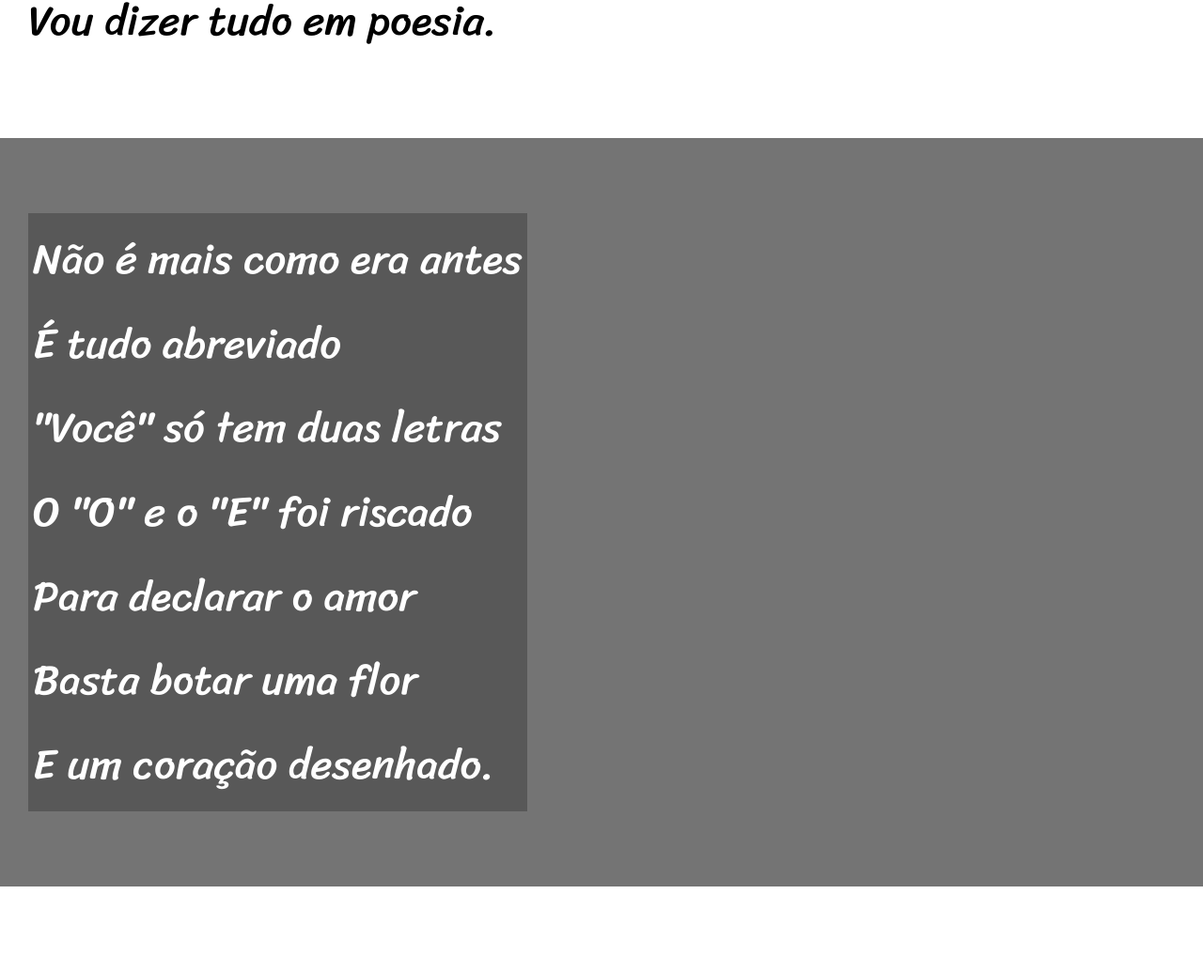
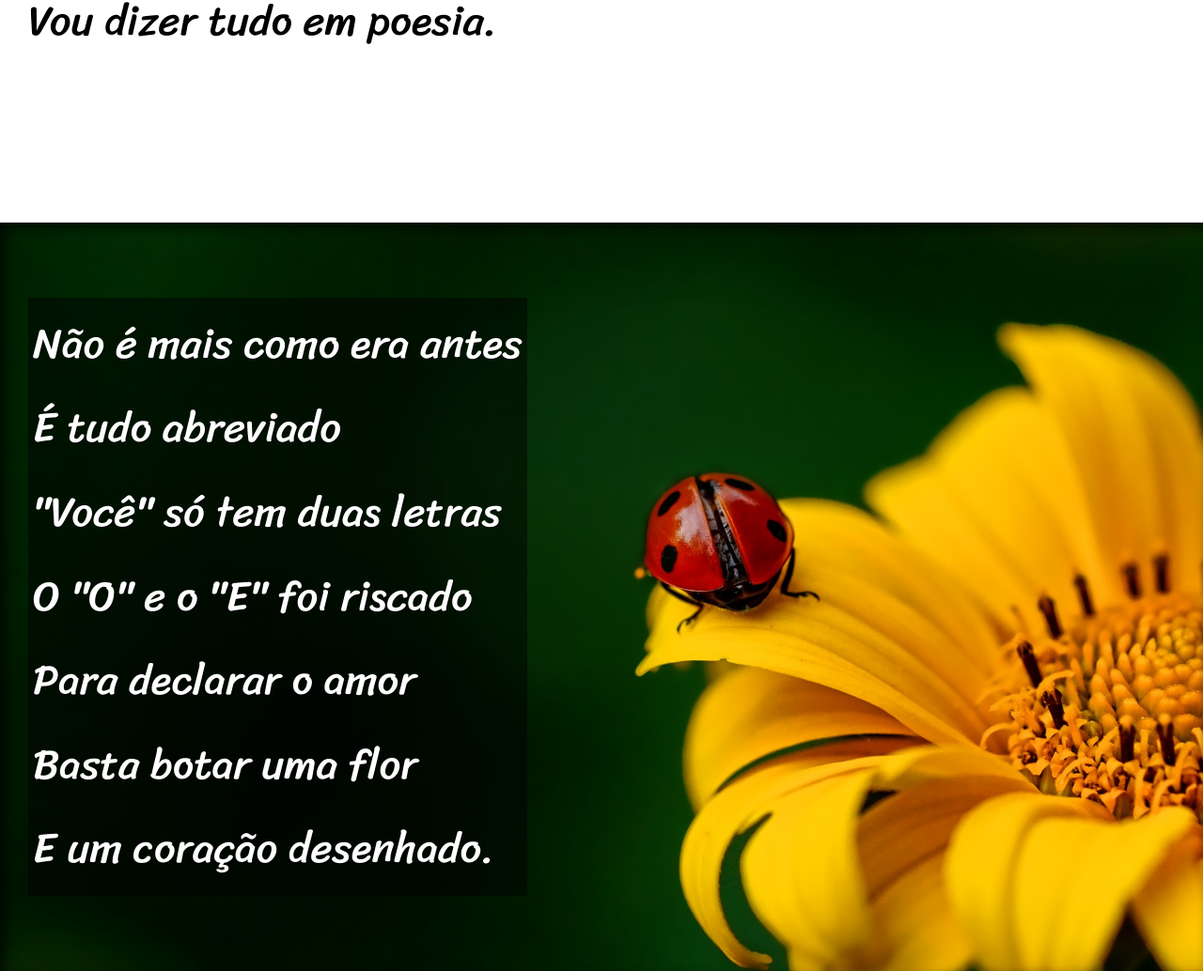
Before and after one commit to Allison-pizzo/modulo3, a plain HTML site: page desafio12/index.html in a window 1280 px wide. Shown: the part 900-1934 px from the top of the page at 94% size. Drawn offline with Linux system fonts and the light colour scheme.

Commit message:
finalização do projeto

```diff
--- a/desafio12/estilo/style.css
+++ b/desafio12/estilo/style.css
@@ -14,10 +14,22 @@
 
 }
 
+section#img01{
+    background-image: url('../imagens/background001.jpg');
+    background-position: right center;
+}
+
+section#img02{
+    background-image: url('../imagens/background002.jpg');
+
+
+}
+
 html, body{
     min-height: 100vh;
     background-color: darkgray;
     font-family: var(--fonte1);
+
 }
 
 
@@ -56,6 +68,9 @@ section{
     font-size: 3.5vw;
 }
 
+section > p{
+    padding-bottom: 2em;
+}
 
 section.normal{
     background-color: white;
@@ -65,12 +80,16 @@ section.normal{
 section.imagem{
     background-color: rgba(0, 0, 0, 0.315);
     color: white;
+    box-shadow: inset 6px 6px 13px 0px rgba(0, 0, 0, 0.664);
+    background-size: cover;
+    background-attachment: fixed;
 }
 
 section.imagem > p{
-    background-color: rgba(0, 0, 0, 0.24);
+    background-color: rgba(0, 0, 0, 0.479);
     display: inline-block;
     padding: 5px;
+    text-shadow: 1px 1px 0px rgba(0, 0, 0, 0.562);
 }
 
 
--- a/desafio12/index.html
+++ b/desafio12/index.html
@@ -26,7 +26,7 @@
     </section>
 
 
-    <section class="imagem">
+    <section class="imagem" id="img01">
         <p>
             Não é mais como era antes <br>
             É tudo abreviado <br>
@@ -63,7 +63,7 @@
 
 
 
-    <section class="imagem">
+    <section class="imagem" id="img02">
         <p>
             Tenho saudade das cartas <br>
             Escritas com a própria mão <br>
```
